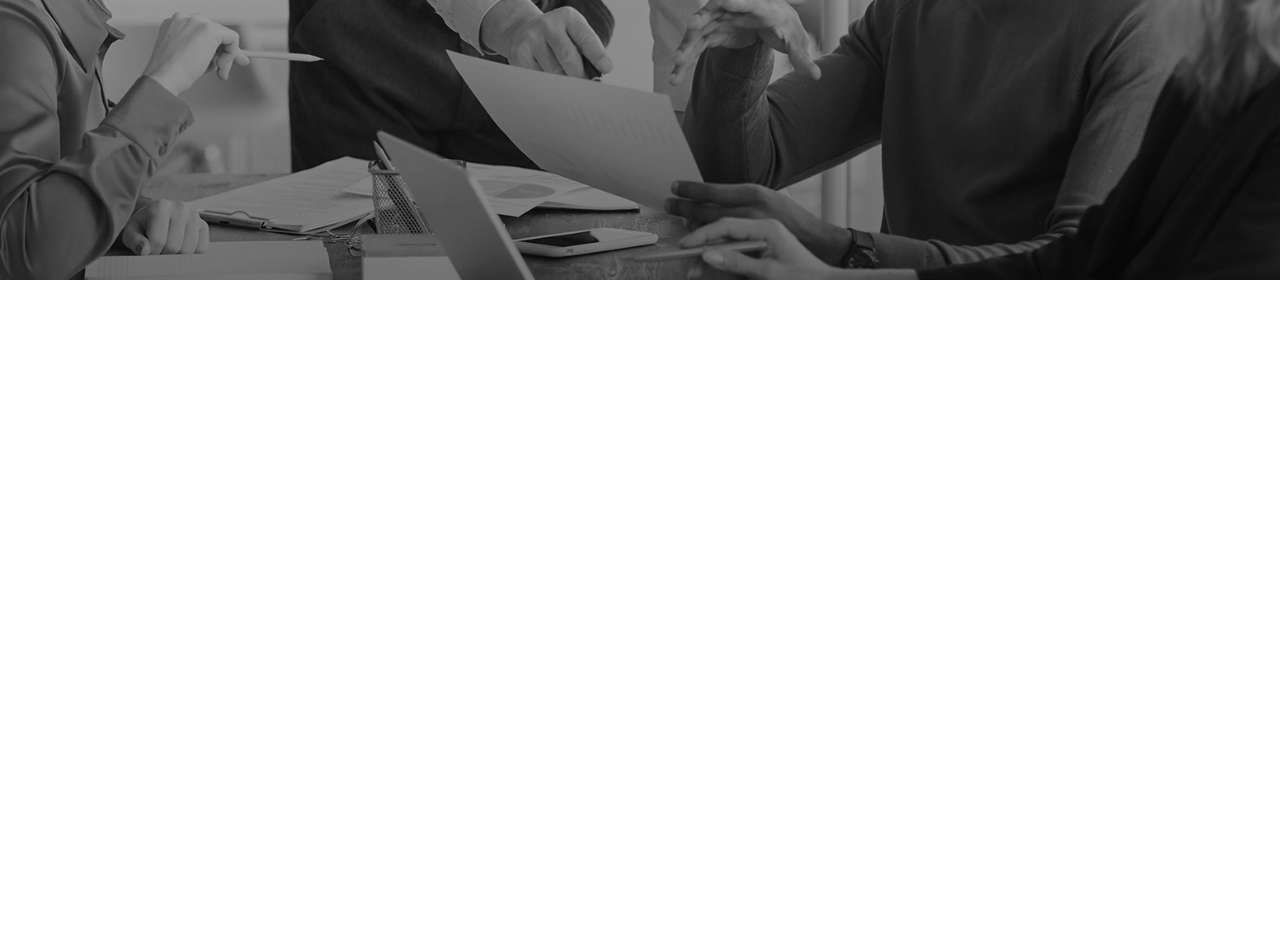
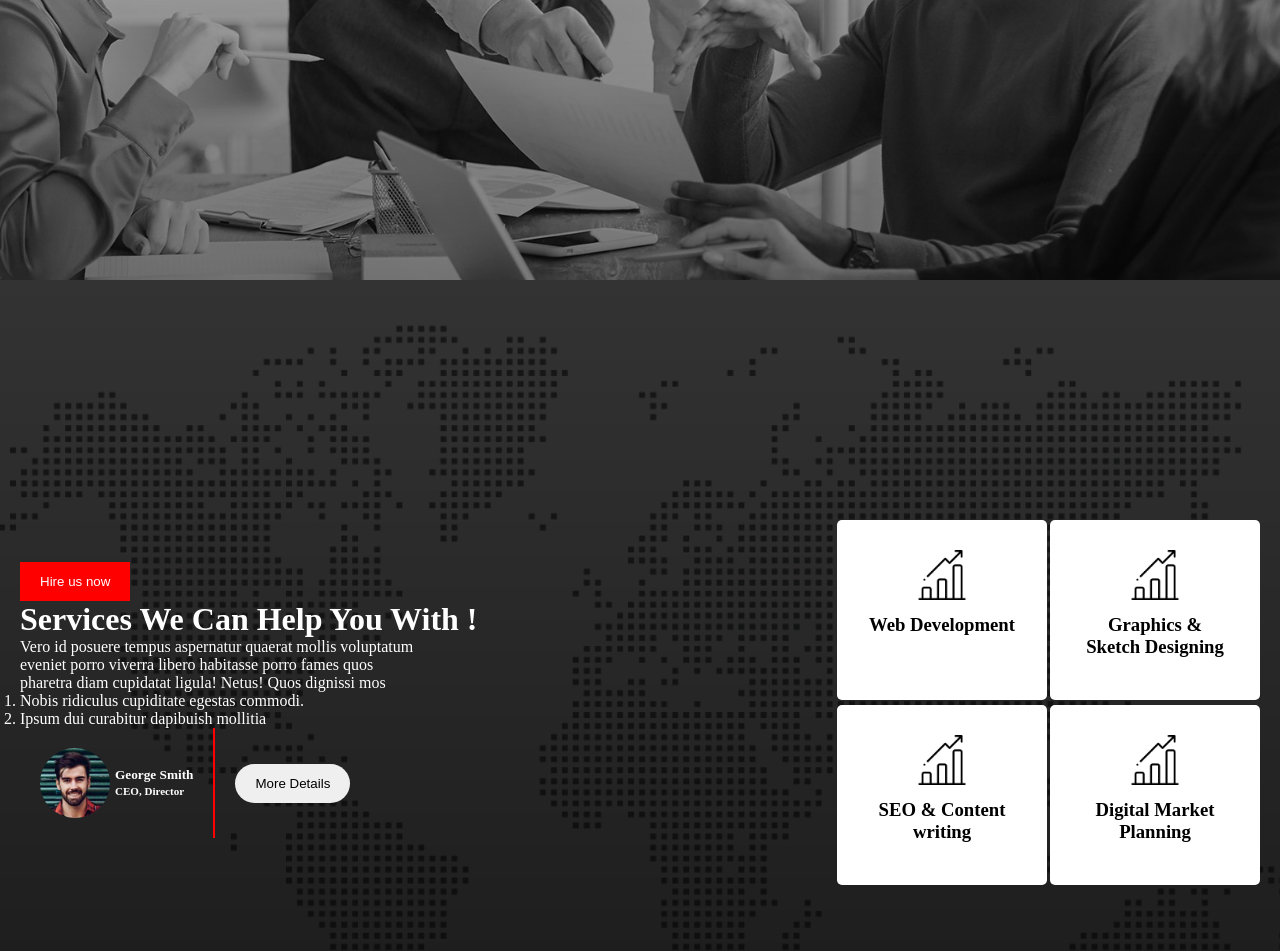
Before and after one commit to khaled0915/digital-agency-website, a plain HTML site: page index.html in a window 1280 px wide. Shown: the part 589-1540 px from the top of the page. Before the commit the page ends 869 px from the top, so only its background shows below. Drawn offline with Linux system fonts and the light colour scheme.

Commit message:
service container added

```diff
--- a/index.html
+++ b/index.html
@@ -48,7 +48,59 @@
     </header>
 
     <main>
+        <div class="service-container">
+            <div class="service-info">
+                <button class="btn bg-primary">Hire us now</button>
+                <h1>Services We Can Help You With !</h1>
+                <p class="service-description">Vero id posuere tempus aspernatur quaerat mollis voluptatum eveniet porro viverra libero habitasse
+                    porro fames quos pharetra diam cupidatat ligula! Netus! Quos dignissi mos</p>
+                <ol>
+                    <li>Nobis ridiculus cupiditate egestas commodi.</li>
+                    <li>Ipsum dui curabitur dapibuish mollitia</li>
+                </ol>
+                <div class="author-container">
+                    <div class="author-profile">
+<img class="author-img" src="./asset/image/author.jpg" alt="">
+<h5>George Smith <br>
+    <small>CEO, Director</small>
+    </h5>
+                    </div>
+                    <div class="author-button">
+                        <button class="btn details-btn">More Details</button>
+                    </div>
 
+                </div>
+
+            </div>
+
+            <div class="service-img">
+                <div class="first-two-box">
+                    <div class="box">
+<img class="icon" src="./asset/icons/bar-chart.png" alt="">
+<h3>Web Development</h3>
+                    </div>
+                    <div class="box">
+<img class="icon" src="./asset/icons/bar-chart.png" alt="">
+<h3>Graphics & Sketch Designing</h3>
+                    </div>
+                </div>
+                <div class="first-two-box">
+                    <div class="box">
+<img class="icon" src="./asset/icons/bar-chart.png" alt="">
+<h3>SEO & Content writing</h3>
+                    </div>
+                    <div class="box">
+<img class="icon" src="./asset/icons/bar-chart.png" alt="">
+<h3>Digital Market Planning</h3>
+                    </div>
+                </div>
+
+            </div>
+
+
+
+
+        </div>
 
 
     </main>
--- a/styles.css
+++ b/styles.css
@@ -62,3 +62,61 @@
     color: white;
     background-color: red;
 }
+
+/* service container styles */
+.service-container{
+    background-image: url("./asset/image/footer-bg.png"),linear-gradient(rgba(0,0,0,0.8),rgba(0,0,0,0.9));
+    background-size: cover;
+    background-position: center;
+    background-blend-mode: overlay;
+    background-repeat: no-repeat;
+    color: white;
+    height: 100vh ;
+    display: flex;
+    align-items: center;
+    padding: 20px;
+
+}
+.icon{
+    width: 50px;
+    margin-bottom: 10px;
+
+
+}
+.box{
+    text-align: center;
+    width: 150px;
+    height: 120px;
+    padding: 30px;
+    background-color: white;
+    color: black;
+    border-radius: 5px;
+}
+.service-description{
+    width: 50%;
+}
+.first-two-box{
+    display: flex;
+    gap: 3px;
+    margin-top: 5px;
+}
+.author-img{
+    width: 70px;
+    height: 70px;
+    border-radius: 35px;
+}
+.author-container{
+    display: flex;
+    align-items: center;
+    gap: 20px;
+}
+.author-profile{
+    display: flex;
+    align-items: center;
+    gap: 5px;
+    border-right: 2px solid red ;
+    padding: 20px;
+}
+.details-btn{
+    border-radius: 20px;
+}
```
